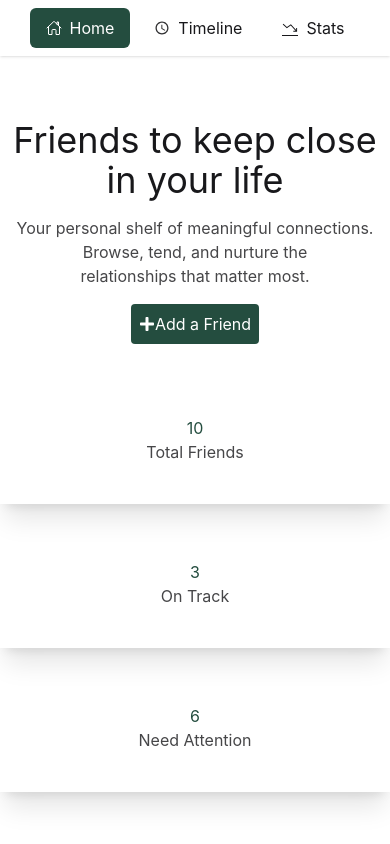
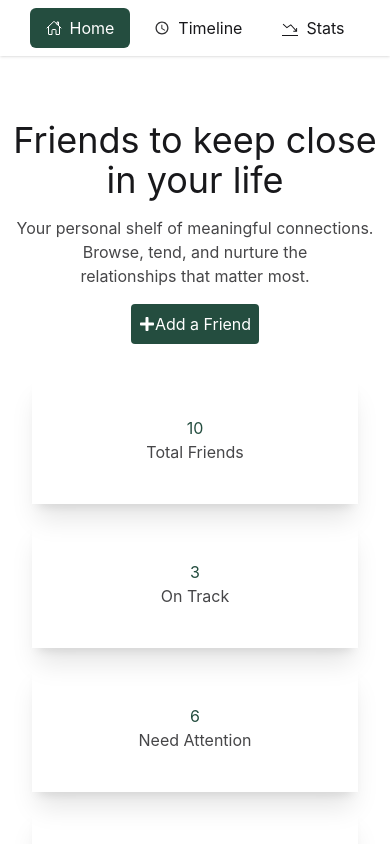
Before and after one commit to Raduan007/B13-A7-keen-Keeper, a React (Vite) app: page / in a window 390 px wide. Shown: the top 844 px of the page. Built offline with nearby package versions, Linux system fonts and the light colour scheme.

Commit message:
Overall Bug Fixed

```diff
--- a/src/components/homepage/Cards.jsx
+++ b/src/components/homepage/Cards.jsx
@@ -2,7 +2,8 @@ import React from 'react';
 
 const Cards = () => {
     return (
-       <div class="grid grid-cols-1 sm:grid-cols-2 md:grid-cols-3 lg:grid-cols-4 gap-4 my-8  lg:mx-30 ">
+     <div className="w-full max-w-7xl mx-auto">
+        <div class="grid grid-cols-1 sm:grid-cols-2 md:grid-cols-3 lg:grid-cols-4 gap-4 my-8  lg:mx-30 mx-8  ">
 
            <div className="text-center shadow-xl p-10 transition duration-200 hover:shadow-xl hover:-translate-y-1">
                 <h2 className='text-[#244D3F] '>10</h2>
@@ -21,6 +22,7 @@ const Cards = () => {
                  <p className='opacity-80'>Interactions This Month</p>
             </div>
         </div>
+       </div>
     );
 };
 
--- a/src/components/homepage/FriendsData.jsx
+++ b/src/components/homepage/FriendsData.jsx
@@ -31,10 +31,10 @@ const FriendsData = () => {
   }
 
   return (
-    <div className="mx-auto pt-12 pb-20">
+    <div className="w-full max-w-7xl mx-auto pt-12 pb-20">
       <h4 className="px-20 font-semibold pb-6">Your Friends</h4>
 
-      <div className="grid grid-cols-1 md:grid-cols-2 lg:grid-cols-4 gap-6 lg:px-20">
+      <div className="grid grid-cols-1 md:grid-cols-2 lg:grid-cols-4 gap-6 lg:px-20 px-8">
         {friends.map((friend) => (
           <Link
             key={friend.id}
```
